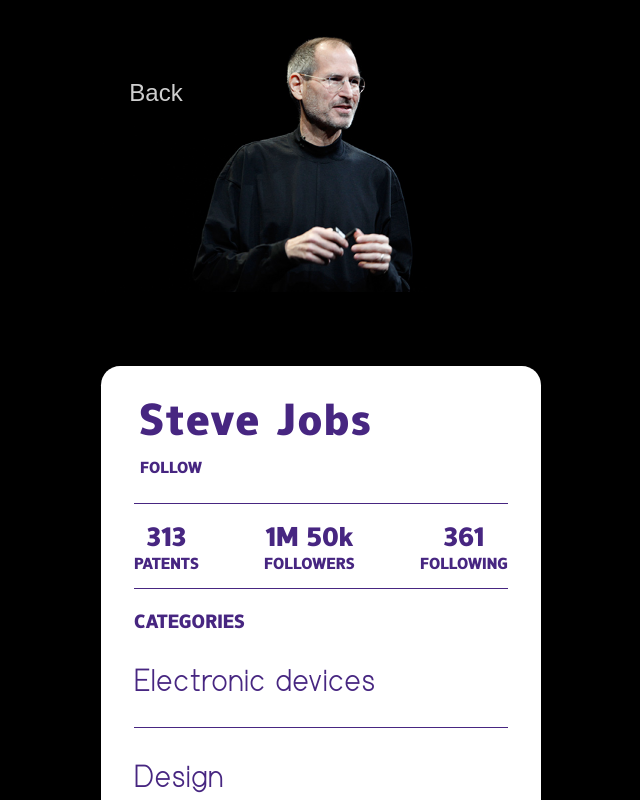
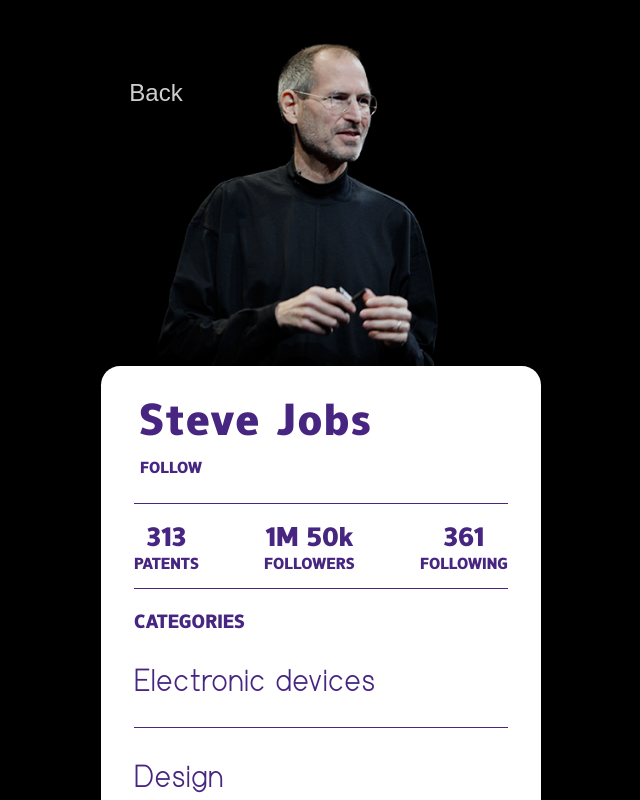
Before and after one commit to DNonov/test-red-snapper, a React (Create React App) app: page / in a window 1280 px wide. Shown: the top 800 px of the page, without its empty margins (319-959 px from the left). Built offline with nearby package versions, Linux system fonts and the light colour scheme.

Commit message:
Refactor HreoImage component

```diff
--- a/src/components/HeroImage/HeroImage.css
+++ b/src/components/HeroImage/HeroImage.css
@@ -3,9 +3,18 @@
 }
 
 .hero-image-section > img {
-	height: 80%;
+	height: 100%;
 	width: 100%;
 	display: flex;
+	cursor: pointer;
+	opacity: 0.85;
+	transform: scale(1.02);
+	transition: all 0.3s ease-out;
+}
+
+.hero-image-section > img:hover {
+	opacity: 1;
+	transform: scale(1);
 }
 
 .arrow-back {
@@ -14,6 +23,7 @@
 	cursor: pointer;
 	top: 12%;
 	right: 30%;
+	z-index: 999;
 	color: #cfcfcf;
 	transition: 0.5 color ease-out;
 }
```
